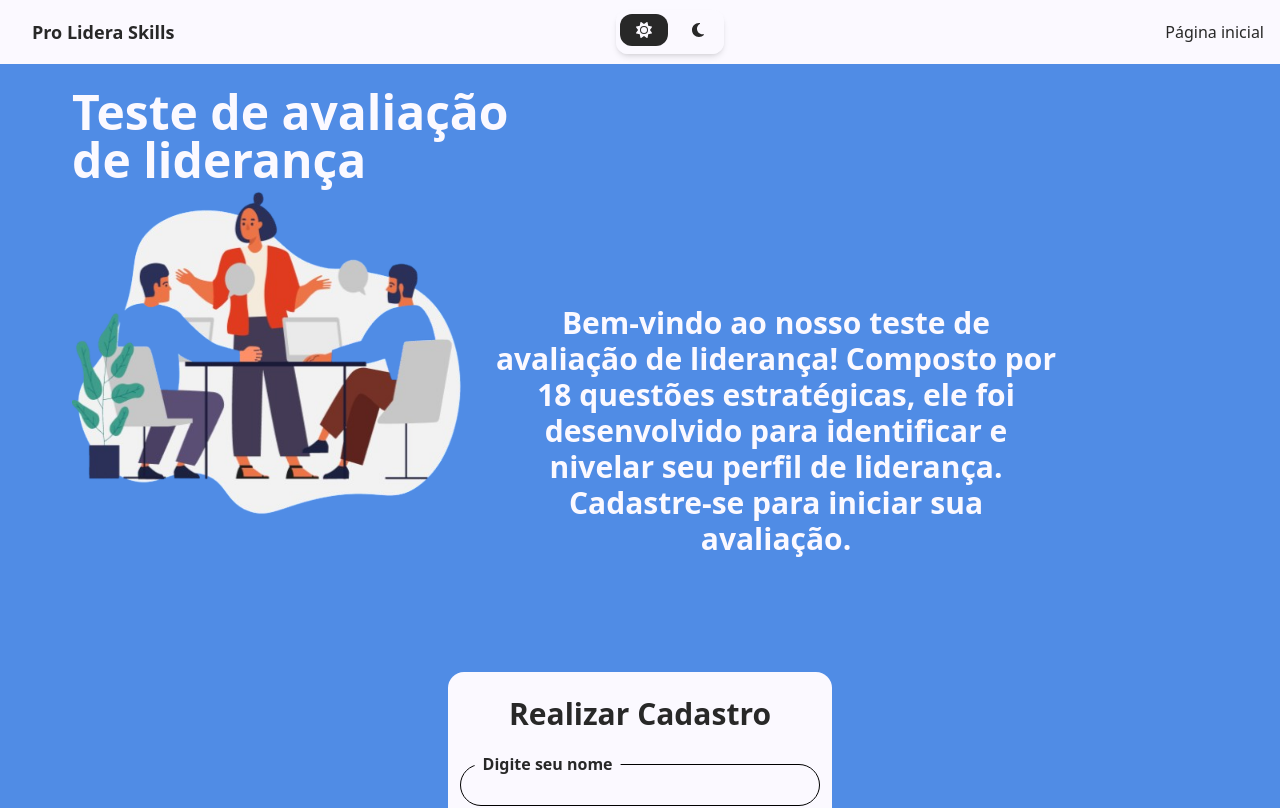
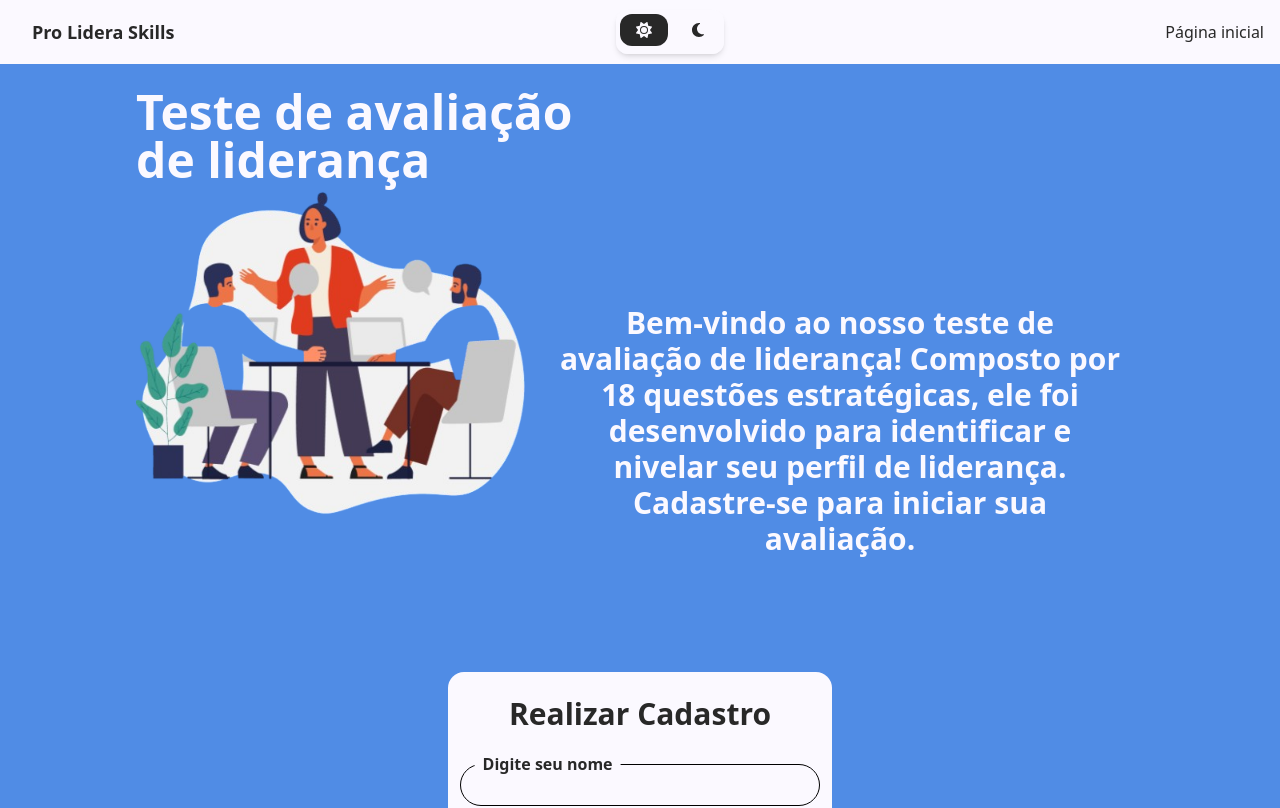
Before and after one commit to softexrecifepe/PI-PRO-LIDERA-TURMA-09-EQUIPE-02, a Next.js app: page / in a window 1280 px wide. Shown: the top 808 px of the page. Built offline with nearby package versions, Linux system fonts and the light colour scheme.

Commit message:
centralize page content

```diff
--- a/src/app/components/pageContent.tsx
+++ b/src/app/components/pageContent.tsx
@@ -1,6 +1,6 @@
 export function PageContent({imageSrc, textContent, titleText}: {imageSrc: string, textContent: string, titleText: string}){
     return(
-        <div className=" mx-16 my-4 text-box p-2 w-[80%]">
+        <div className=" mx-auto my-4 text-box p-2 w-[80%]">
             <h3 className="text-5xl font-bold flex-col w-[450px]">{titleText}</h3>
             <div className="flex">
                 <img className="w-[500px] h-[400px]" src={imageSrc} alt="" />
```
